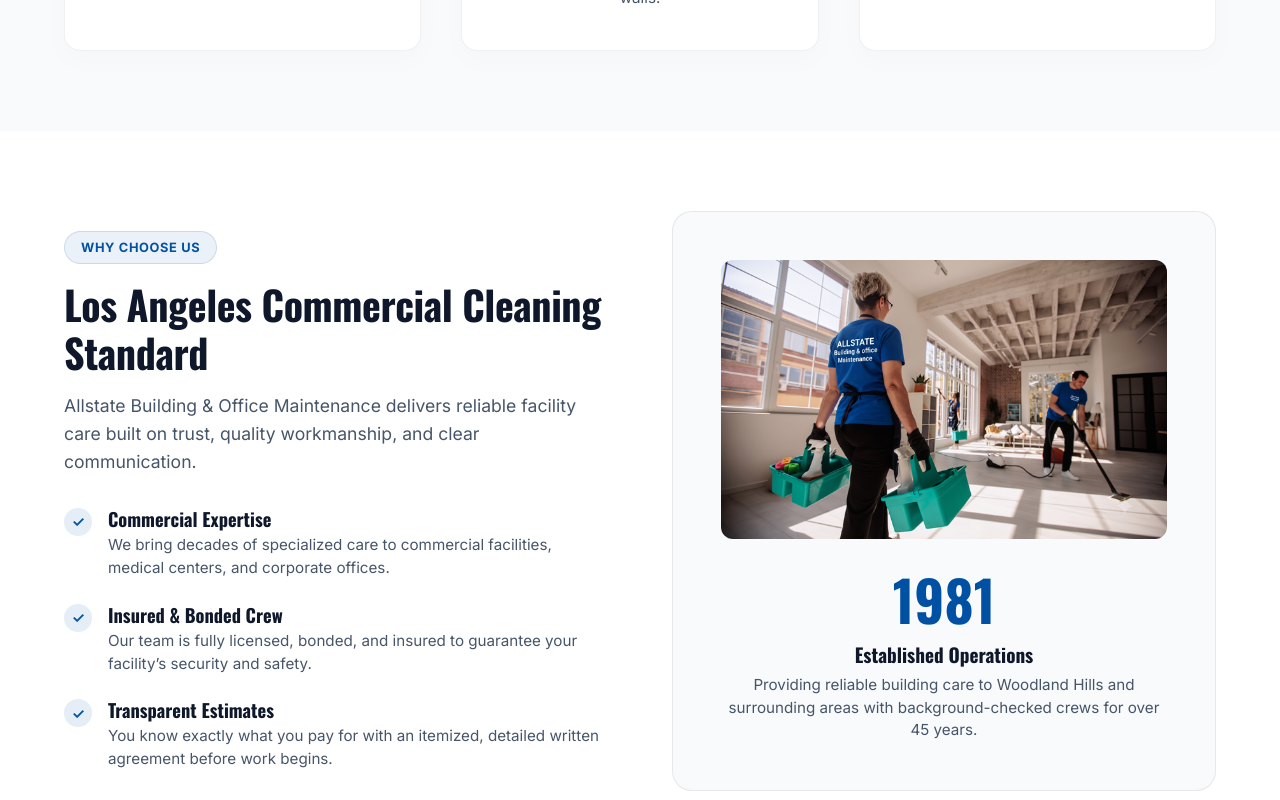
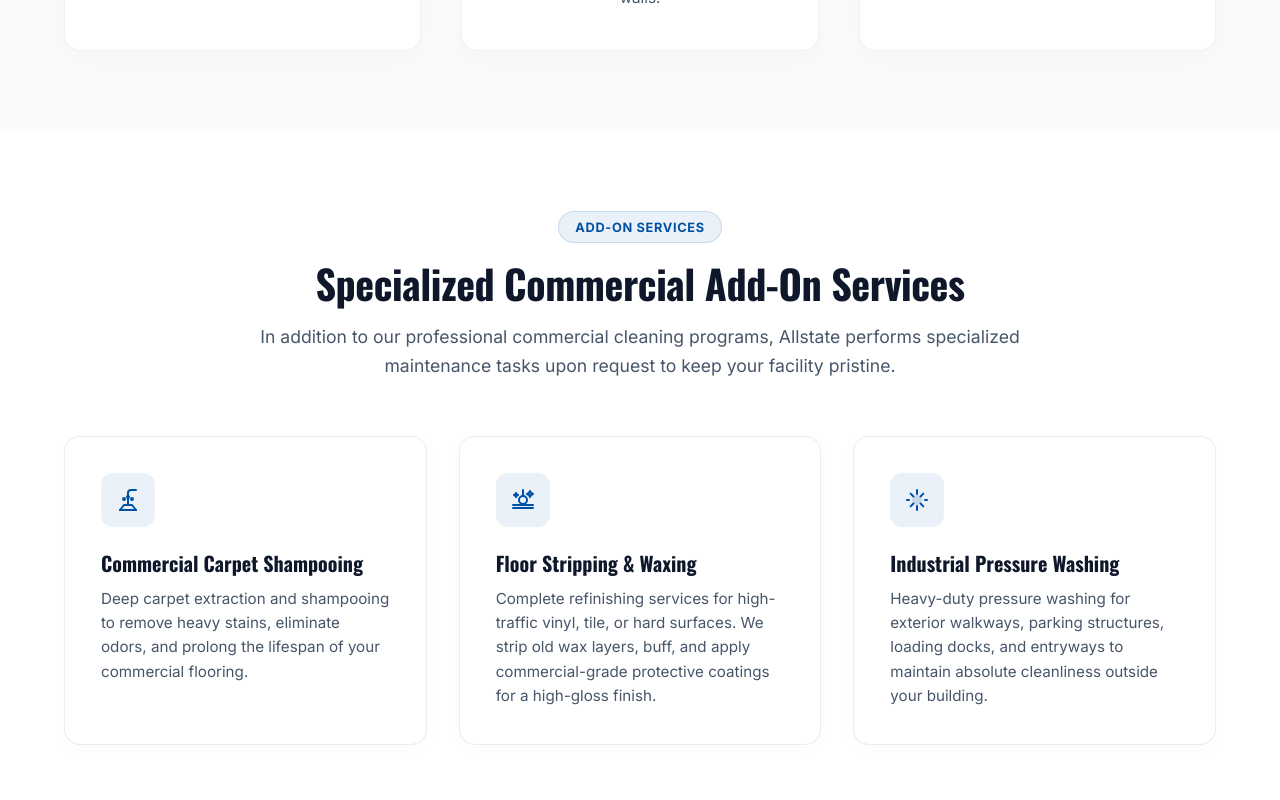
Before and after one commit to sk8benji/allstate, a Next.js app in the folder apps/next-app/: page / in a window 1280 px wide. Shown: the part 3140-3940 px from the top of the page. Built offline with nearby package versions, Linux system fonts and the light colour scheme.

Commit message:
Add Specialized Commercial Add-On Services section below Our Services

```diff
--- a/apps/next-app/src/app/page.module.css
+++ b/apps/next-app/src/app/page.module.css
@@ -1231,7 +1231,7 @@
     margin-left: auto;
     margin-right: auto;
   }
-  .twoColGrid, .areaGrid, .formGrid {
+  .twoColGrid, .areaGrid, .formGrid, .addonGrid {
     grid-template-columns: 1fr;
     gap: 3rem;
   }
@@ -1431,3 +1431,77 @@
   box-shadow: 0 10px 30px rgba(0, 0, 0, 0.03);
   margin-top: 1rem;
 }
+
+/* Specialized Add-On Services */
+.addonGrid {
+  display: grid;
+  grid-template-columns: repeat(3, 1fr);
+  gap: 2rem;
+  margin-top: 3rem;
+}
+
+.addonCard {
+  background-color: var(--color-surface);
+  border: 1px solid rgba(var(--color-text-heading-rgb), 0.08);
+  border-radius: 16px;
+  padding: 2.25rem;
+  transition: all 0.3s cubic-bezier(0.16, 1, 0.3, 1);
+  position: relative;
+  overflow: hidden;
+  box-shadow: 0 4px 20px rgba(0, 0, 0, 0.02);
+}
+
+.addonCard::before {
+  content: '';
+  position: absolute;
+  top: 0;
+  left: 0;
+  width: 100%;
+  height: 4px;
+  background-color: var(--color-primary);
+  opacity: 0;
+  transition: opacity 0.3s ease;
+}
+
+.addonCard:hover {
+  transform: translateY(-5px);
+  box-shadow: 0 12px 30px rgba(var(--color-primary-rgb), 0.08);
+  border-color: rgba(var(--color-primary-rgb), 0.2);
+}
+
+.addonCard:hover::before {
+  opacity: 1;
+}
+
+.addonIconContainer {
+  width: 54px;
+  height: 54px;
+  border-radius: 12px;
+  background-color: rgba(var(--color-primary-rgb), 0.08);
+  display: flex;
+  align-items: center;
+  justify-content: center;
+  margin-bottom: 1.5rem;
+  color: var(--color-primary);
+  transition: all 0.3s ease;
+}
+
+.addonCard:hover .addonIconContainer {
+  background-color: var(--color-primary);
+  color: #fff;
+  transform: scale(1.05) rotate(5deg);
+}
+
+.addonTitle {
+  font-family: var(--font-heading);
+  font-size: 1.25rem;
+  font-weight: 700;
+  color: var(--color-text-heading);
+  margin-bottom: 0.75rem;
+}
+
+.addonText {
+  font-size: 0.95rem;
+  line-height: 1.6;
+  color: var(--color-text-body);
+}
--- a/apps/next-app/src/app/page.tsx
+++ b/apps/next-app/src/app/page.tsx
@@ -358,6 +358,77 @@ export default function Home() {
 
         </div>
       </section>
+
+
+      {/* 4.5. Specialized Commercial Add-On Services */}
+      <section id="addons" className={styles.section}>
+        <div className={styles.container}>
+          <div className={styles.sectionHeader}>
+            <span className={styles.sectionBadge}>Add-On Services</span>
+            <h2 className={styles.sectionTitle}>Specialized Commercial Add-On Services</h2>
+            <p className={styles.sectionSubtitle}>
+              In addition to our professional commercial cleaning programs, Allstate performs specialized maintenance tasks upon request to keep your facility pristine.
+            </p>
+          </div>
+
+          <div className={styles.addonGrid}>
+            <div className={styles.addonCard}>
+              <div className={styles.addonIconContainer}>
+                <svg width="24" height="24" viewBox="0 0 24 24" fill="none" stroke="currentColor" strokeWidth="2" strokeLinecap="round" strokeLinejoin="round">
+                  <path d="M4 22h16" />
+                  <path d="M20 22l-4-5H8l-4 5" />
+                  <path d="M12 17V5c0-1.7 1.3-3 3-3h5" />
+                  <circle cx="8" cy="11" r="1" fill="currentColor" />
+                  <circle cx="12" cy="9" r="1" fill="currentColor" />
+                  <circle cx="16" cy="11" r="1" fill="currentColor" />
+                </svg>
+              </div>
+              <h3 className={styles.addonTitle}>Commercial Carpet Shampooing</h3>
+              <p className={styles.addonText}>
+                Deep carpet extraction and shampooing to remove heavy stains, eliminate odors, and prolong the lifespan of your commercial flooring.
+              </p>
+            </div>
+
+            <div className={styles.addonCard}>
+              <div className={styles.addonIconContainer}>
+                <svg width="24" height="24" viewBox="0 0 24 24" fill="none" stroke="currentColor" strokeWidth="2" strokeLinecap="round" strokeLinejoin="round">
+                  <path d="M2 17h20" />
+                  <path d="M2 20h20" />
+                  <path d="M12 2v6" />
+                  <path d="M12 8a4 4 0 1 0 0 8 4 4 0 0 0 0-8z" />
+                  <path d="M19 3l1 2 2 1-2 1-1 2-1-2-2-1 2-1z" />
+                  <path d="M5 5l0.7 1.3 1.3 0.7-1.3 0.7-0.7 1.3-0.7-1.3-1.3-0.7 1.3-0.7z" />
+                </svg>
+              </div>
+              <h3 className={styles.addonTitle}>Floor Stripping & Waxing</h3>
+              <p className={styles.addonText}>
+                Complete refinishing services for high-traffic vinyl, tile, or hard surfaces. We strip old wax layers, buff, and apply commercial-grade protective coatings for a high-gloss finish.
+              </p>
+            </div>
+
+            <div className={styles.addonCard}>
+              <div className={styles.addonIconContainer}>
+                <svg width="24" height="24" viewBox="0 0 24 24" fill="none" stroke="currentColor" strokeWidth="2" strokeLinecap="round" strokeLinejoin="round">
+                  <path d="M12 2v4" />
+                  <path d="M12 18v4" />
+                  <path d="M4 12H2" />
+                  <path d="M22 12h-2" />
+                  <path d="M18.36 5.64l-2.82 2.82" />
+                  <path d="M8.46 15.54l-2.82 2.82" />
+                  <path d="M18.36 18.36l-2.82-2.82" />
+                  <path d="M8.46 8.46L5.64 5.64" />
+                  <circle cx="12" cy="12" r="4" fill="currentColor" opacity="0.15" />
+                </svg>
+              </div>
+              <h3 className={styles.addonTitle}>Industrial Pressure Washing</h3>
+              <p className={styles.addonText}>
+                Heavy-duty pressure washing for exterior walkways, parking structures, loading docks, and entryways to maintain absolute cleanliness outside your building.
+              </p>
+            </div>
+          </div>
+        </div>
+      </section>
+
 
       {/* 5. Why Choose Us */}
       <section id="why-choose-us" className={styles.section}>
```
